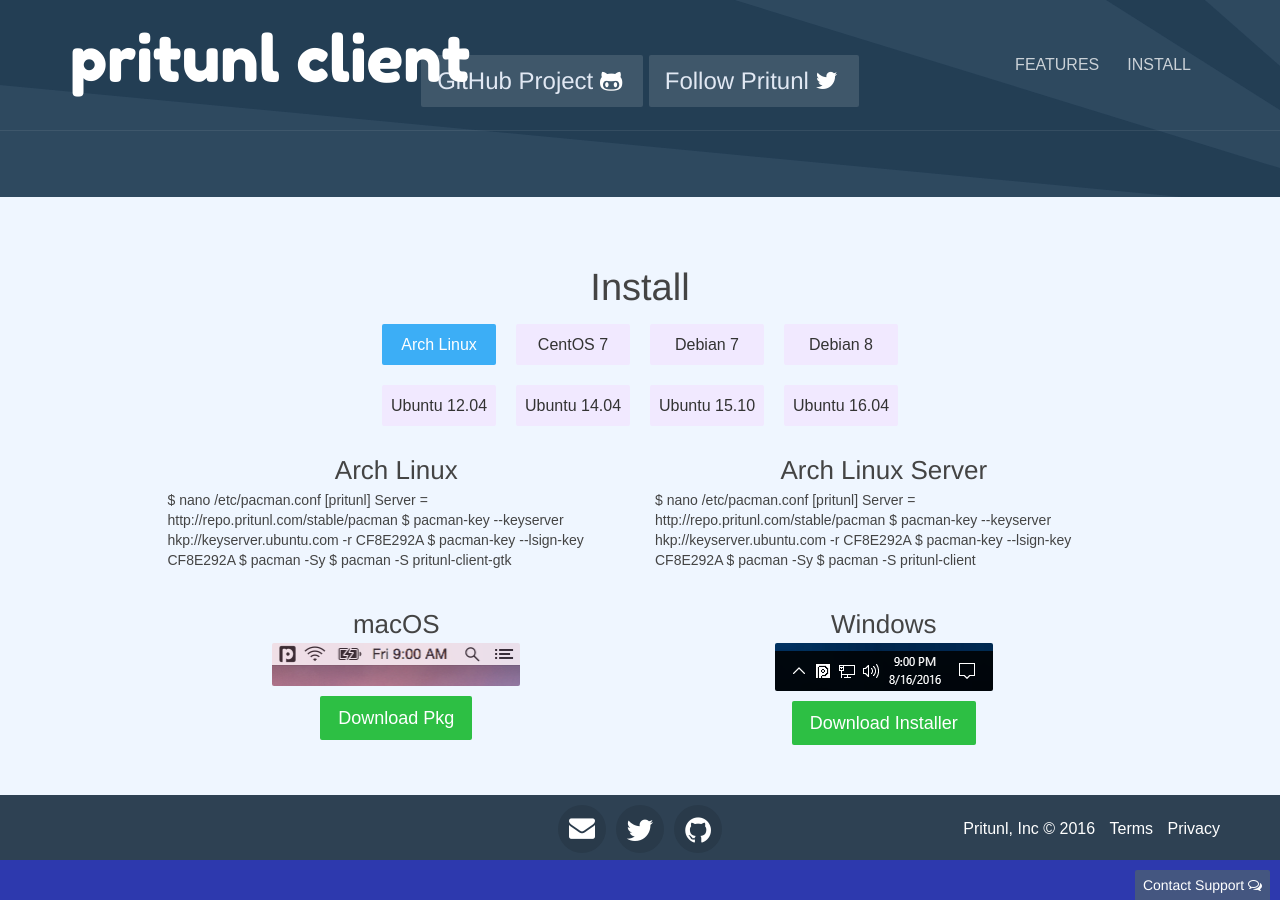
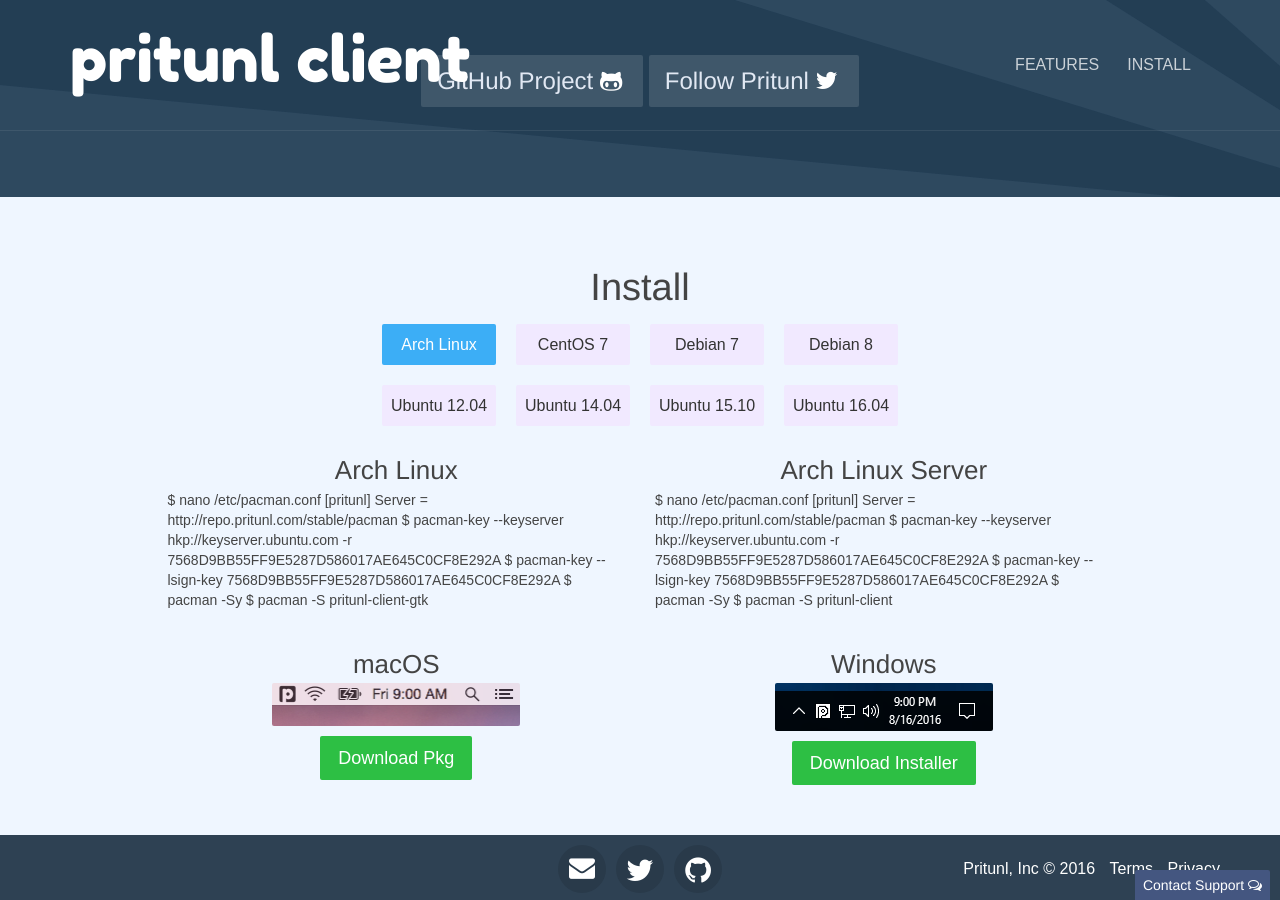
Before and after one commit to pritunl/client.pritunl.github.io, a Jekyll site: the page built from index.html, in a window 1280 px wide and 900 px high, scrolled down 2569 px. Built offline with Jekyll 4.4.1, drawn with Linux system fonts in a browser that asks for light colours; nearby versions of some CDN libraries; some web fonts are replaced; Markdown is read by kramdown in place of the engine named in the settings; comment, search, counter and statistics services are not loaded.

Commit message:
Update install

```diff
--- a/index.html
+++ b/index.html
@@ -104,8 +104,8 @@
 [pritunl]
 Server = http://repo.pritunl.com/stable/pacman
 
-$ pacman-key --keyserver hkp://keyserver.ubuntu.com -r CF8E292A
-$ pacman-key --lsign-key CF8E292A
+$ pacman-key --keyserver hkp://keyserver.ubuntu.com -r 7568D9BB55FF9E5287D586017AE645C0CF8E292A
+$ pacman-key --lsign-key 7568D9BB55FF9E5287D586017AE645C0CF8E292A
 $ pacman -Sy
 $ pacman -S pritunl-client-gtk</div>
         </div>
@@ -115,8 +115,8 @@
 [pritunl]
 Server = http://repo.pritunl.com/stable/pacman
 
-$ pacman-key --keyserver hkp://keyserver.ubuntu.com -r CF8E292A
-$ pacman-key --lsign-key CF8E292A
+$ pacman-key --keyserver hkp://keyserver.ubuntu.com -r 7568D9BB55FF9E5287D586017AE645C0CF8E292A
+$ pacman-key --lsign-key 7568D9BB55FF9E5287D586017AE645C0CF8E292A
 $ pacman -Sy
 $ pacman -S pritunl-client</div>
         </div>
@@ -125,7 +125,7 @@
 <div class="editor bash">$ nano /etc/apt/sources.list.d/pritunl.list
 deb http://repo.pritunl.com/stable/apt precise main
 
-$ apt-key adv --keyserver hkp://keyserver.ubuntu.com --recv CF8E292A
+$ apt-key adv --keyserver hkp://keyserver.ubuntu.com --recv 7568D9BB55FF9E5287D586017AE645C0CF8E292A
 $ apt-get update
 $ apt-get install pritunl-client-gtk</div>
         </div>
@@ -134,7 +134,7 @@
 <div class="editor bash">$ nano /etc/apt/sources.list.d/pritunl.list
 deb http://repo.pritunl.com/stable/apt precise main
 
-$ apt-key adv --keyserver hkp://keyserver.ubuntu.com --recv CF8E292A
+$ apt-key adv --keyserver hkp://keyserver.ubuntu.com --recv 7568D9BB55FF9E5287D586017AE645C0CF8E292A
 $ apt-get update
 $ apt-get install pritunl-client</div>
         </div>
@@ -143,7 +143,7 @@
 <div class="editor bash">$ nano /etc/apt/sources.list.d/pritunl.list
 deb http://repo.pritunl.com/stable/apt trusty main
 
-$ apt-key adv --keyserver hkp://keyserver.ubuntu.com --recv CF8E292A
+$ apt-key adv --keyserver hkp://keyserver.ubuntu.com --recv 7568D9BB55FF9E5287D586017AE645C0CF8E292A
 $ apt-get update
 $ apt-get install pritunl-client-gtk</div>
         </div>
@@ -152,7 +152,7 @@
 <div class="editor bash">$ nano /etc/apt/sources.list.d/pritunl.list
 deb http://repo.pritunl.com/stable/apt trusty main
 
-$ apt-key adv --keyserver hkp://keyserver.ubuntu.com --recv CF8E292A
+$ apt-key adv --keyserver hkp://keyserver.ubuntu.com --recv 7568D9BB55FF9E5287D586017AE645C0CF8E292A
 $ apt-get update
 $ apt-get install pritunl-client</div>
         </div>
@@ -161,7 +161,7 @@
 <div class="editor bash">$ nano /etc/apt/sources.list.d/pritunl.list
 deb http://repo.pritunl.com/stable/apt wily main
 
-$ apt-key adv --keyserver hkp://keyserver.ubuntu.com --recv CF8E292A
+$ apt-key adv --keyserver hkp://keyserver.ubuntu.com --recv 7568D9BB55FF9E5287D586017AE645C0CF8E292A
 $ apt-get update
 $ apt-get install pritunl-client-gtk</div>
         </div>
@@ -170,7 +170,7 @@
 <div class="editor bash">$ nano /etc/apt/sources.list.d/pritunl.list
 deb http://repo.pritunl.com/stable/apt wily main
 
-$ apt-key adv --keyserver hkp://keyserver.ubuntu.com --recv CF8E292A
+$ apt-key adv --keyserver hkp://keyserver.ubuntu.com --recv 7568D9BB55FF9E5287D586017AE645C0CF8E292A
 $ apt-get update
 $ apt-get install pritunl-client</div>
         </div>
@@ -179,7 +179,7 @@
           <div class="editor bash">$ nano /etc/apt/sources.list.d/pritunl.list
 deb http://repo.pritunl.com/stable/apt xenial main
 
-$ apt-key adv --keyserver hkp://keyserver.ubuntu.com --recv CF8E292A
+$ apt-key adv --keyserver hkp://keyserver.ubuntu.com --recv 7568D9BB55FF9E5287D586017AE645C0CF8E292A
 $ apt-get update
 $ apt-get install pritunl-client-gtk</div>
         </div>
@@ -188,7 +188,7 @@
           <div class="editor bash">$ nano /etc/apt/sources.list.d/pritunl.list
 deb http://repo.pritunl.com/stable/apt xenial main
 
-$ apt-key adv --keyserver hkp://keyserver.ubuntu.com --recv CF8E292A
+$ apt-key adv --keyserver hkp://keyserver.ubuntu.com --recv 7568D9BB55FF9E5287D586017AE645C0CF8E292A
 $ apt-get update
 $ apt-get install pritunl-client</div>
         </div>
@@ -197,7 +197,7 @@
 <div class="editor bash">$ nano /etc/apt/sources.list.d/pritunl.list
 deb http://repo.pritunl.com/stable/apt wheezy main
 
-$ apt-key adv --keyserver hkp://keyserver.ubuntu.com --recv CF8E292A
+$ apt-key adv --keyserver hkp://keyserver.ubuntu.com --recv 7568D9BB55FF9E5287D586017AE645C0CF8E292A
 $ apt-get update
 $ apt-get install pritunl-client-gtk</div>
         </div>
@@ -206,7 +206,7 @@
 <div class="editor bash">$ nano /etc/apt/sources.list.d/pritunl.list
 deb http://repo.pritunl.com/stable/apt wheezy main
 
-$ apt-key adv --keyserver hkp://keyserver.ubuntu.com --recv CF8E292A
+$ apt-key adv --keyserver hkp://keyserver.ubuntu.com --recv 7568D9BB55FF9E5287D586017AE645C0CF8E292A
 $ apt-get update
 $ apt-get install pritunl-client</div>
         </div>
@@ -215,7 +215,7 @@
 <div class="editor bash">$ nano /etc/apt/sources.list.d/pritunl.list
 deb http://repo.pritunl.com/stable/apt jessie main
 
-$ apt-key adv --keyserver hkp://keyserver.ubuntu.com --recv CF8E292A
+$ apt-key adv --keyserver hkp://keyserver.ubuntu.com --recv 7568D9BB55FF9E5287D586017AE645C0CF8E292A
 $ apt-get update
 $ apt-get install pritunl-client-gtk</div>
         </div>
@@ -224,7 +224,7 @@
 <div class="editor bash">$ nano /etc/apt/sources.list.d/pritunl.list
 deb http://repo.pritunl.com/stable/apt jessie main
 
-$ apt-key adv --keyserver hkp://keyserver.ubuntu.com --recv CF8E292A
+$ apt-key adv --keyserver hkp://keyserver.ubuntu.com --recv 7568D9BB55FF9E5287D586017AE645C0CF8E292A
 $ apt-get update
 $ apt-get install pritunl-client</div>
         </div>
@@ -237,8 +237,8 @@
 gpgcheck=1
 enabled=1
 
-$ gpg --keyserver hkp://keyserver.ubuntu.com --recv-keys CF8E292A
-$ gpg --armor --export CF8E292A > key.tmp; rpm --import key.tmp; rm -f key.tmp
+$ gpg --keyserver hkp://keyserver.ubuntu.com --recv-keys 7568D9BB55FF9E5287D586017AE645C0CF8E292A
+$ gpg --armor --export 7568D9BB55FF9E5287D586017AE645C0CF8E292A > key.tmp; rpm --import key.tmp; rm -f key.tmp
 $ yum install pritunl-client</div>
         </div>
         <div class="item col-md-5 col-sm-12 col-xs-12 install-centos-7">
@@ -250,8 +250,8 @@
 gpgcheck=1
 enabled=1
 
-$ gpg --keyserver hkp://keyserver.ubuntu.com --recv-keys CF8E292A
-$ gpg --armor --export CF8E292A > key.tmp; rpm --import key.tmp; rm -f key.tmp
+$ gpg --keyserver hkp://keyserver.ubuntu.com --recv-keys 7568D9BB55FF9E5287D586017AE645C0CF8E292A
+$ gpg --armor --export 7568D9BB55FF9E5287D586017AE645C0CF8E292A > key.tmp; rpm --import key.tmp; rm -f key.tmp
 $ yum install pritunl-client</div>
         </div>
       </div>
```
